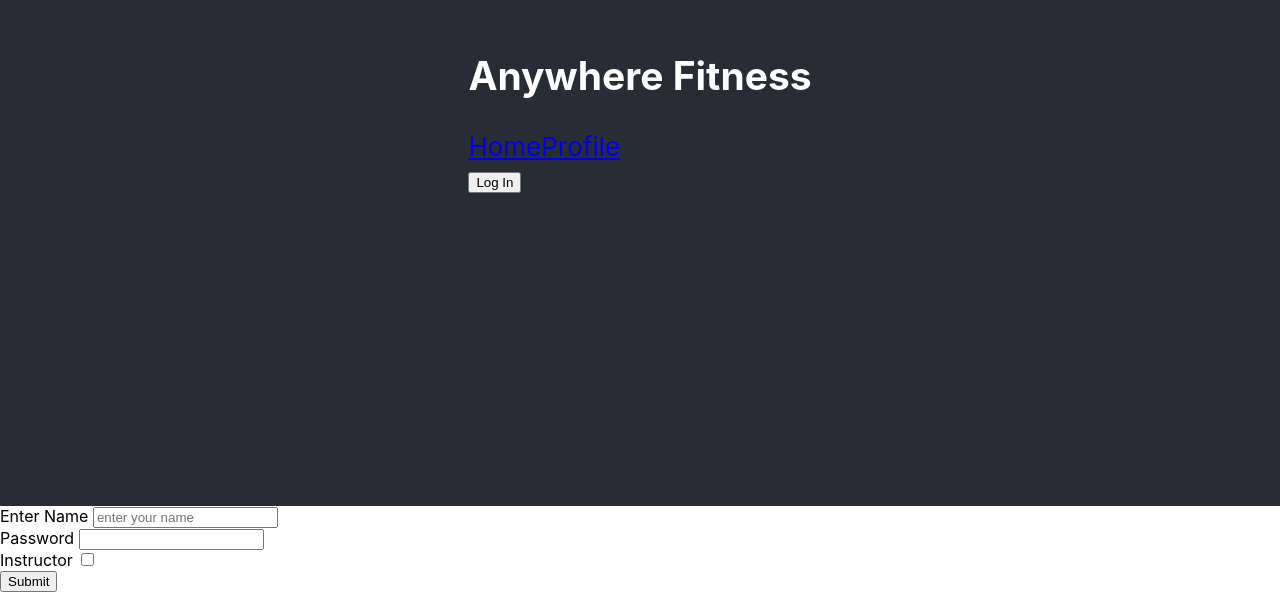
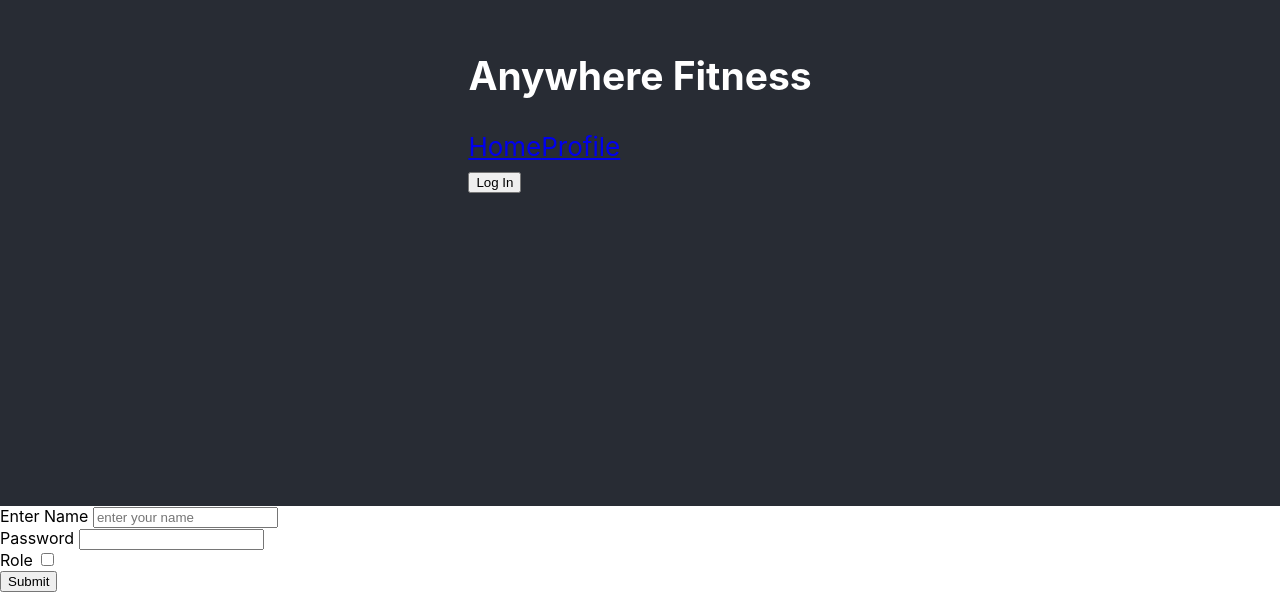
Before and after one commit to tt-webpt199-anywhere-fitness/front-end, a React (Create React App) app in the folder anywhere-fitness-fe/: page /register in a window 1280 px wide. Shown: the part 294-886 px from the top of the page. Built offline with nearby package versions, Linux system fonts and the light colour scheme; the HTML template or start-up script is replaced by a standard one.

Commit message:
fixed Role checkbox

```diff
--- a/anywhere-fitness-fe/src/components/Register.js
+++ b/anywhere-fitness-fe/src/components/Register.js
@@ -66,10 +66,10 @@ export default function Register() {
           </div>
 
           <div>
-            <label for="interests"> Instructor </label>
+            <label for="role"> Role </label>
             <input
               name="role_id"
-              id="instructor"
+              id="role_id"
               type='checkbox'
               onChange={onChange}
               value='1'
```
